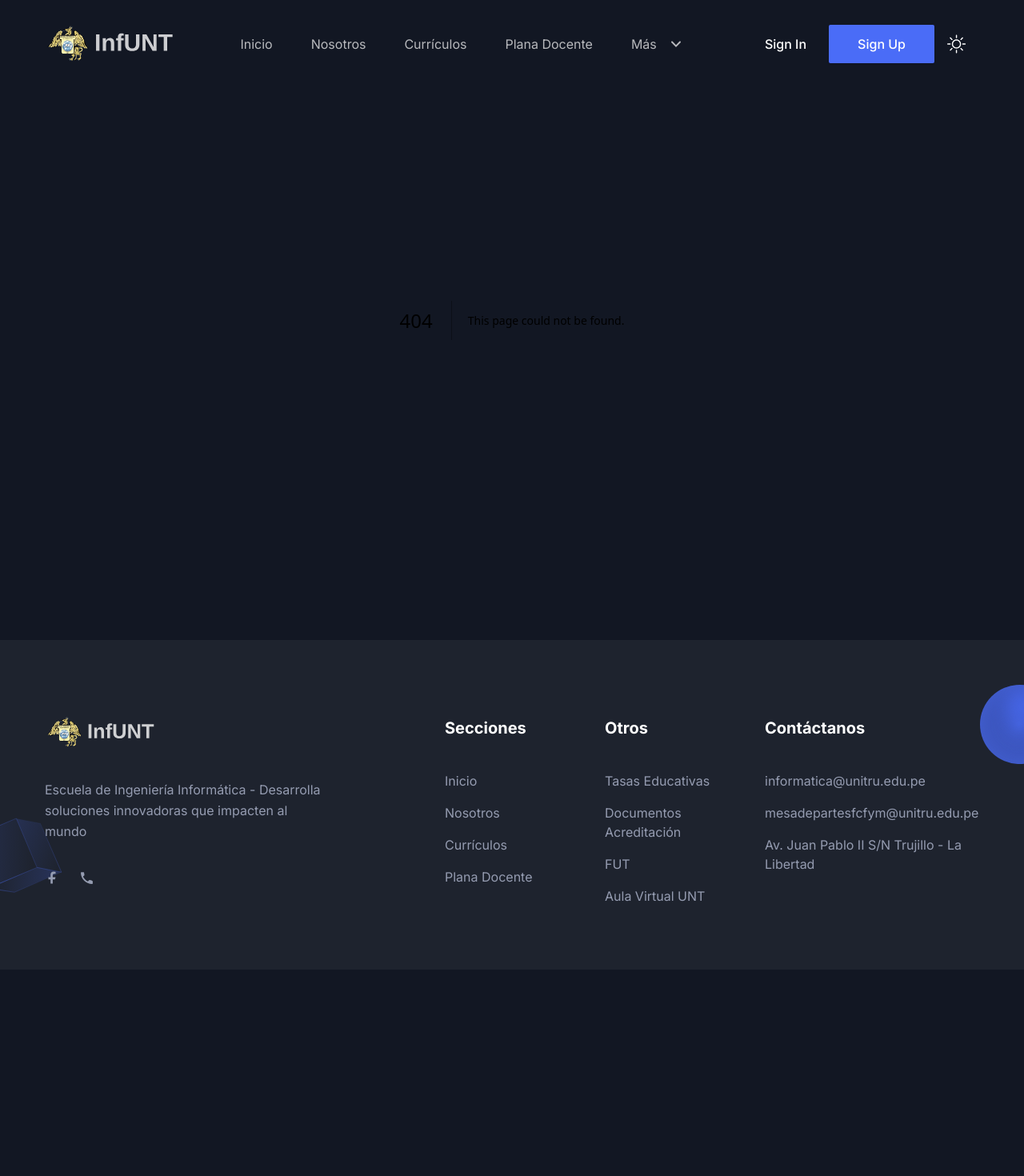
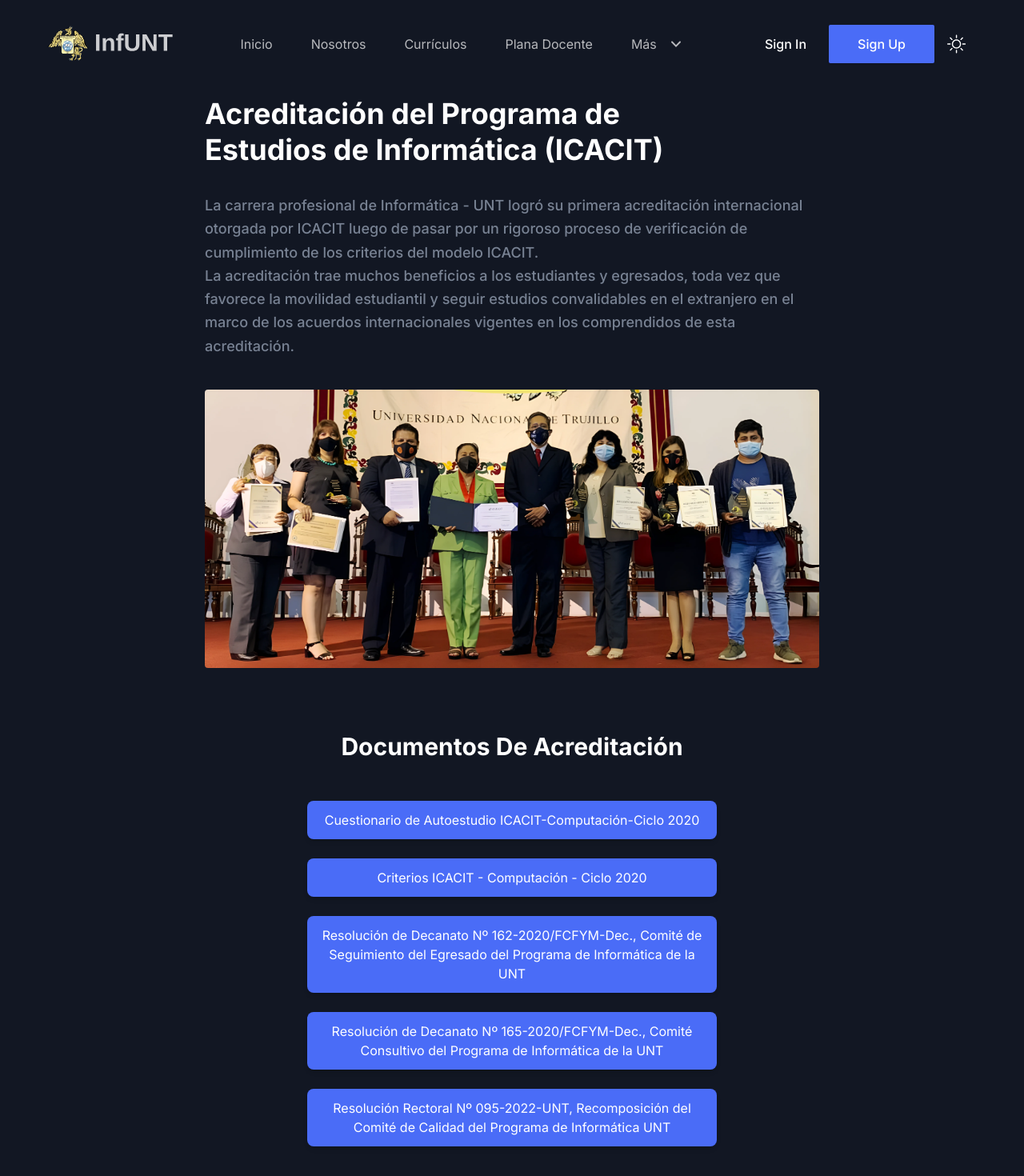
Before and after one commit to Fernando-rgb-blue/Proyecto-Integrador, a Next.js app: page /acreditacion in a window 1280 px wide. Before the commit this address had no page. Shown: the top 1470 px of the page at 80% size. Before the commit the page ends 1212 px from the top, so only its background shows below. Built offline with nearby package versions, Linux system fonts and the light colour scheme.

Commit message:
A ella le gusta A mi me gusta A ella le gusta A mi me gusta
documentos de acreditación (no se si se ve bien)

```diff
--- /dev/null
+++ b/src/app/acreditacion/page.tsx
@@ -0,0 +1,61 @@
+
+import Image from "next/image";
+import Documentos from "@/components/Documentos";
+
+import { Metadata } from "next";
+
+export const metadata: Metadata = {
+    title: "Escuela de Informática | Perfil del Egresado",
+    description: "Esta es la página de Perfil del Egresado",
+    // other metadata
+};
+
+const AcreditacionPage = () => {
+    return (
+        <>
+        <section className="pb-[80px] pt-[120px]">
+            <div className="container">
+                <div className="-mx-4 flex flex-wrap justify-center">
+                    <div className="w-full px-4 lg:w-8/12">
+                        <div>
+                            <h2 className="mb-8 text-3xl font-bold leading-tight text-black dark:text-white sm:text-4xl sm:leading-tight">
+                            Acreditación del Programa de <br/> Estudios de Informática (ICACIT)
+                            </h2>
+                            <div>
+                            {/* <h3 className="font-xl mb-10 font-bold leading-tight text-black dark:text-white sm:text-2xl sm:leading-tight lg:text-xl lg:leading-tight xl:text-2xl xl:leading-tight">
+                                Unidad de Competencia 1
+                            </h3> */}
+                            <p className="mb-10 text-base font-medium leading-relaxed text-body-color sm:text-lg sm:leading-relaxed lg:text-base lg:leading-relaxed xl:text-lg xl:leading-relaxed">
+                            La carrera profesional de Informática - UNT logró su primera acreditación internacional otorgada por ICACIT luego de pasar por un rigoroso proceso de verificación de cumplimiento de los criterios del modelo ICACIT.
+                            <br/>
+                            La acreditación trae muchos beneficios a los estudiantes y egresados, toda vez que favorece la movilidad estudiantil y seguir estudios convalidables en el extranjero en el marco de los acuerdos internacionales vigentes en los comprendidos de esta acreditación.
+                            </p>
+
+
+                            <div className="mb-10 w-full overflow-hidden rounded">
+                                <div className="relative aspect-[97/60] w-full sm:aspect-[97/44]">
+                                <Image
+                                    src="/images/icacit/ICACIT.webp"
+                                    alt="imagen de acreditación ICACIT"
+                                    fill
+                                    className="object-cover object-center"
+                                />
+                                </div>
+                            </div>
+
+                            </div>
+                            <h2 className="mb-8 mt-20 text-2xl font-bold leading-tight text-black dark:text-white sm:text-3xl sm:leading-tight text-center">
+                            Documentos De Acreditación
+                            </h2>
+                            <Documentos />
+                        </div>
+
+                    </div>
+                </div>
+            </div>
+        </section>
+        </>
+    );
+};
+
+export default AcreditacionPage;
--- a/src/app/page.tsx
+++ b/src/app/page.tsx
@@ -1,4 +1,4 @@
-// Contenedor general
+// Contenedor general de el home
 
 import AboutSectionOne from "@/components/About/AboutSectionOne";
 import AboutSectionTwo from "@/components/About/AboutSectionTwo";
--- /dev/null
+++ b/src/components/Documentos/index.tsx
@@ -0,0 +1,48 @@
+"use client";
+import React from "react";
+
+const Documentos = () => {
+    const documentos = [
+        {
+        nombre: "Cuestionario de Autoestudio ICACIT-Computación-Ciclo 2020",
+        link: "https://drive.google.com/file/d/1FM9cBsLAX3RtnjLS4SIa5DLjACkkpo3Z/view",
+        },
+        {
+        nombre: "Criterios ICACIT - Computación - Ciclo 2020",
+        link: "https://drive.google.com/file/d/15WXB0N8DqNvYl1dcxT0h5szKK07J6MBa/view",
+        },
+        {
+        nombre: "Resolución de Decanato Nº 162-2020/FCFYM-Dec., Comité de Seguimiento del Egresado del Programa de Informática de la UNT",
+        link: "https://drive.google.com/file/d/1dzZbxH1rvI0g9FAr1-6aKz0pn4OAKxtI/view",
+        },
+        {
+        nombre: "Resolución de Decanato Nº 165-2020/FCFYM-Dec., Comité Consultivo del Programa de Informática de la UNT",
+        link: "https://drive.google.com/file/d/1ssuDmhs6pJML924yFCEH7tTdQMH5m8GK/view",
+        },
+        {
+        nombre: "Resolución Rectoral Nº 095-2022-UNT, Recomposición del Comité de Calidad del Programa de Informática UNT",
+        link: "https://drive.google.com/file/d/1VLR5w1rITSylHVrYsTMruIKc0jnzFJkF/view",
+        },
+    ];
+
+    return (
+        <div className="flex flex-col items-center justify-center p-4">
+            <div className="w-full max-w-lg space-y-4">
+                {documentos.map((doc, index) => (
+                <a
+                    key={index}
+                    href={doc.link}
+                    target="_blank"
+                    rel="noopener noreferrer"
+                >
+                    <button className="w-full bg-primary mb-6 text-white py-3 px-4 rounded-lg shadow-md hover:bg-dark transition-colors text-center">
+                    {doc.nombre}
+                    </button>
+                </a>
+                ))}
+            </div>
+        </div>
+    );
+};
+
+export default Documentos;
--- a/src/components/Header/menuData.tsx
+++ b/src/components/Header/menuData.tsx
@@ -93,7 +93,7 @@
       {
         id: 51,
         title: "Documentos Acreditación",
-        path: "/error",
+        path: "/acreditacion",
         newTab: false,
       },
     ],
--- a/src/components/Video/index.tsx
+++ b/src/components/Video/index.tsx
@@ -1,13 +1,26 @@
 "use client";
 
 import Image from "next/image";
-import { useState } from "react";
+import { useState, useEffect } from "react";
 import SectionTitle from "../Common/SectionTitle";
-
 import ModalVideo from "react-modal-video";
 
 const Video = () => {
   const [isOpen, setOpen] = useState(false);
+
+  // Usamos useEffect para bloquear el scroll cuando el modal está abierto
+  useEffect(() => {
+    if (isOpen) {
+      document.body.style.overflow = "hidden";
+    } else {
+      document.body.style.overflow = "";
+    }
+
+    // Limpiar el efecto cuando el componente se desmonta o cuando el modal se cierra
+    return () => {
+      document.body.style.overflow = "";
+    };
+  }, [isOpen]);
 
   return (
     <section className="relative z-10 py-16 md:py-20 lg:py-28">
@@ -26,7 +39,11 @@
               data-wow-delay=".15s"
             >
               <div className="relative aspect-[77/40] items-center justify-center">
-                <Image src="/images/video/Fondovideo2.png" alt="video image" fill />
+                <Image
+                  src="/images/video/Fondovideo2.png"
+                  alt="video image"
+                  fill
+                />
                 <div className="absolute right-0 top-0 flex h-full w-full items-center justify-center">
                   <button
                     aria-label="video play button"
```
Also changed, not shown: public/images/icacit/ICACIT.webp (added).
